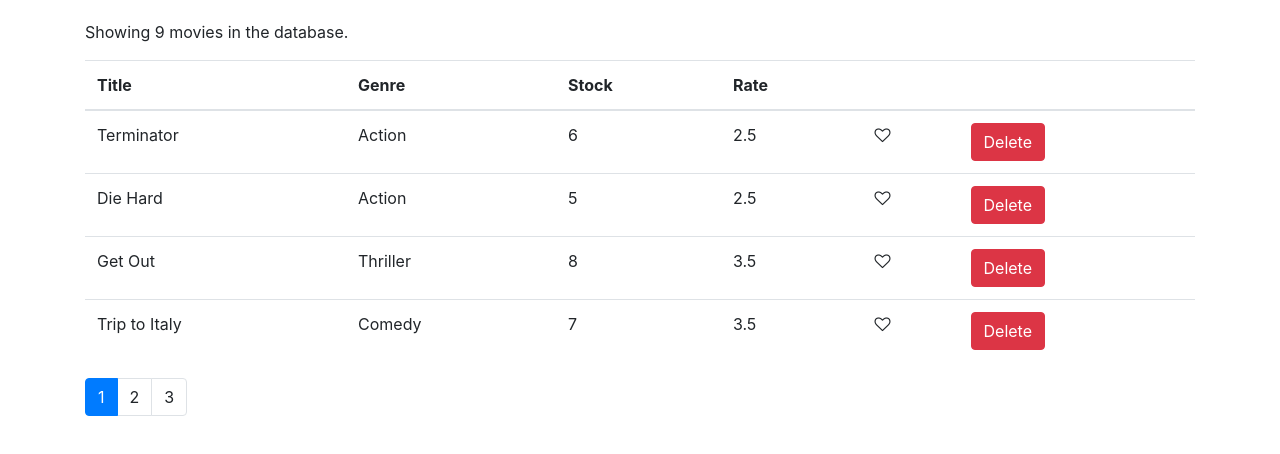
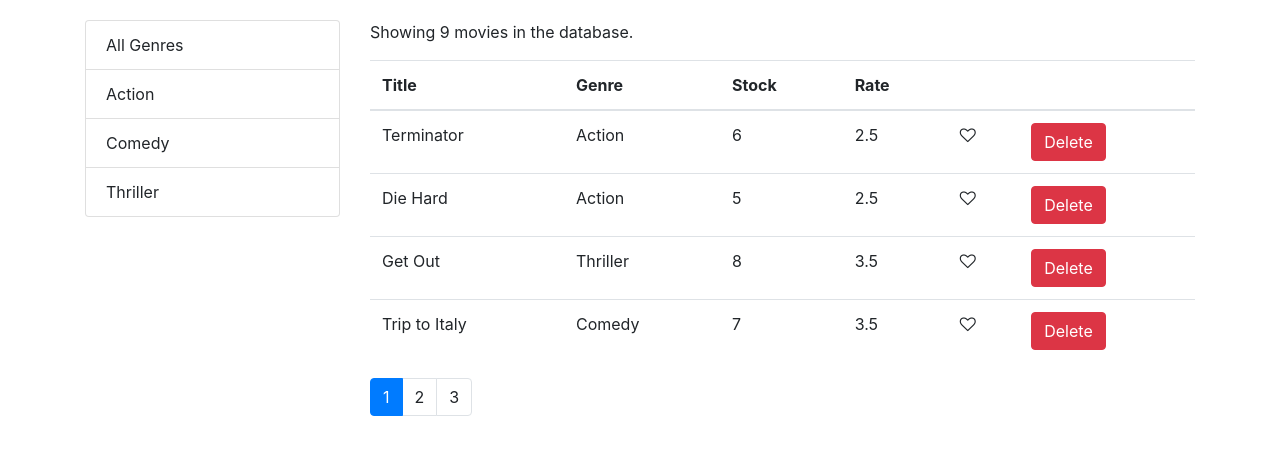
Before and after one commit to Karla-Abad/vidly, a React (Create React App) app: page / in a window 1280 px wide. Shown: the top 454 px of the page. Built offline with nearby package versions, Linux system fonts and the light colour scheme.

Commit message:
Built listGroup component. Filtering by Genre.

```diff
--- /dev/null
+++ b/src/components/common/listGroup.jsx
@@ -0,0 +1,29 @@
+import React from "react";
+
+const ListGroup = (props) => {
+  const { items, onItemSelect, textProperty, selectedItem, valueProperty } =
+    props;
+
+  return (
+    <ul className="list-group">
+      {items.map((item) => (
+        <li
+          onClick={() => onItemSelect(item)}
+          key={item[valueProperty]}
+          className={
+            selectedItem === item ? "list-group-item active" : "list-group-item"
+          }
+        >
+          {item[textProperty]}
+        </li>
+      ))}
+    </ul>
+  );
+};
+
+ListGroup.defaultProps = {
+  textProperty: "name",
+  valueProperty: "_id",
+};
+
+export default ListGroup;
--- a/src/components/movies.jsx
+++ b/src/components/movies.jsx
@@ -3,13 +3,21 @@
 import Liked from "./common/liked";
 import Pagination from "./common/pagination";
 import { paginate } from "../utils/paginate";
+import ListGroup from "./common/listGroup";
+import { getGenres } from "../services/fakeGenreService";
 
 class Movies extends Component {
   state = {
-    movies: getMovies(),
+    movies: [],
+    genres: [],
     currentPage: 1,
     pageSize: 4,
   };
+
+  componentDidMount() {
+    const genres = [{ name: "All Genres" }, ...getGenres()];
+    this.setState({ movies: getMovies(), genres });
+  }
 
   handleDelete = (movie) => {
     const movies = this.state.movies.filter((m) => m._id !== movie._id);
@@ -28,17 +36,38 @@
     this.setState({ currentPage: page });
   };
 
+  handleGenreSelect = (genre) => {
+    this.setState({ selectedGenre: genre, currentPage: 1 });
+  };
+
   render() {
     const { length: count } = this.state.movies;
-    const { pageSize, currentPage, movies: allMovies } = this.state;
+    const {
+      pageSize,
+      currentPage,
+      movies: allMovies,
+      selectedGenre,
+    } = this.state;
 
     if (count === 0) return <p>There are no movies in the database.</p>;
 
-    const movies = paginate(allMovies, currentPage, pageSize);
+    const filtered =
+      selectedGenre && selectedGenre._id
+        ? allMovies.filter((m) => m.genre._id === selectedGenre._id)
+        : allMovies;
+    const movies = paginate(filtered, currentPage, pageSize);
 
     return (
-      <React.Fragment>
-        <p>Showing {count} movies in the database.</p>
+      <div className="row">
+        <div className="col-3">
+          <ListGroup
+            items={this.state.genres}
+            onItemSelect={this.handleGenreSelect}
+            selectedItem={selectedGenre}
+          />
+        </div>
+        <div className="col">
+          <p>Showing {filtered.length} movies in the database.</p>
           <table className="table">
             <thead>
               <tr>
@@ -76,12 +105,13 @@
             </tbody>
           </table>
           <Pagination
-          itemsCount={count}
+            itemsCount={filtered.length}
             pageSize={pageSize}
             currentPage={currentPage}
             onPageChange={this.handlePageChange}
           />
-      </React.Fragment>
+        </div>
+      </div>
     );
   }
 }
```
Lines whose indentation alone changed are shown as unchanged.
